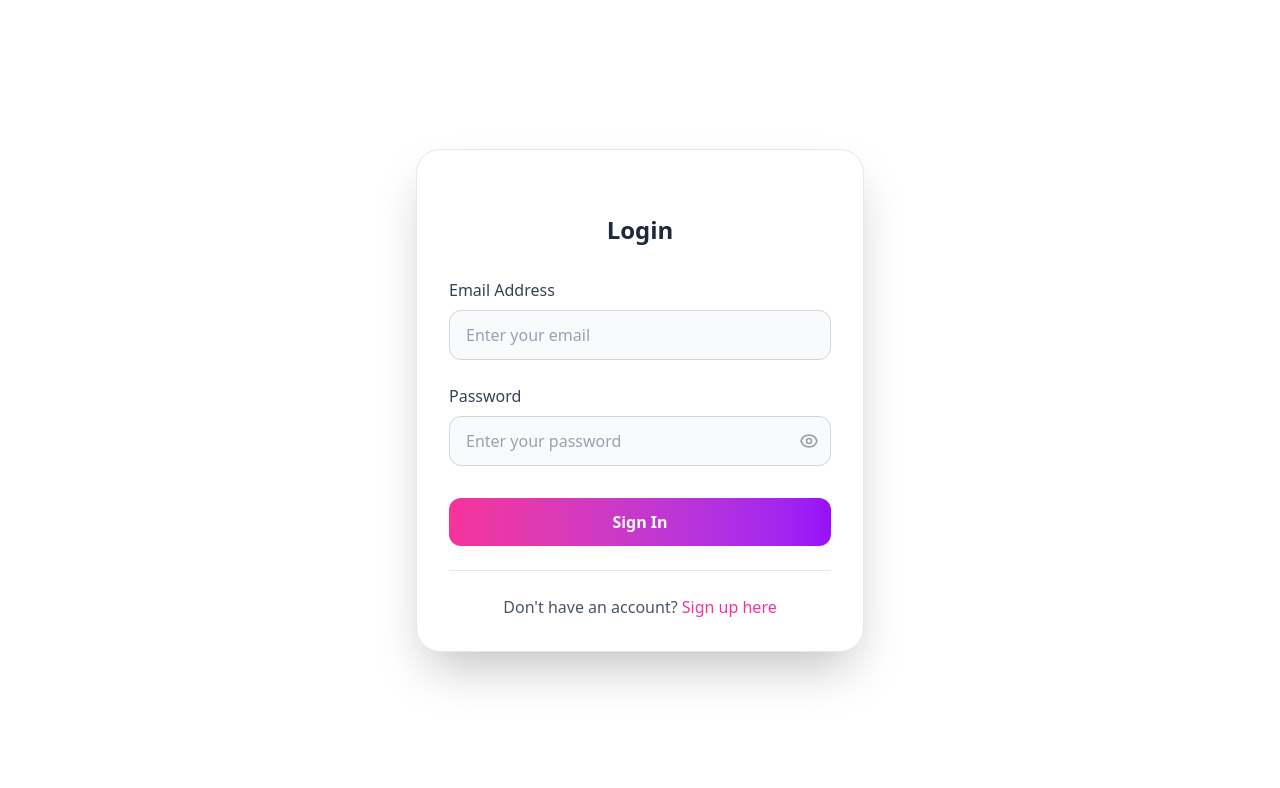
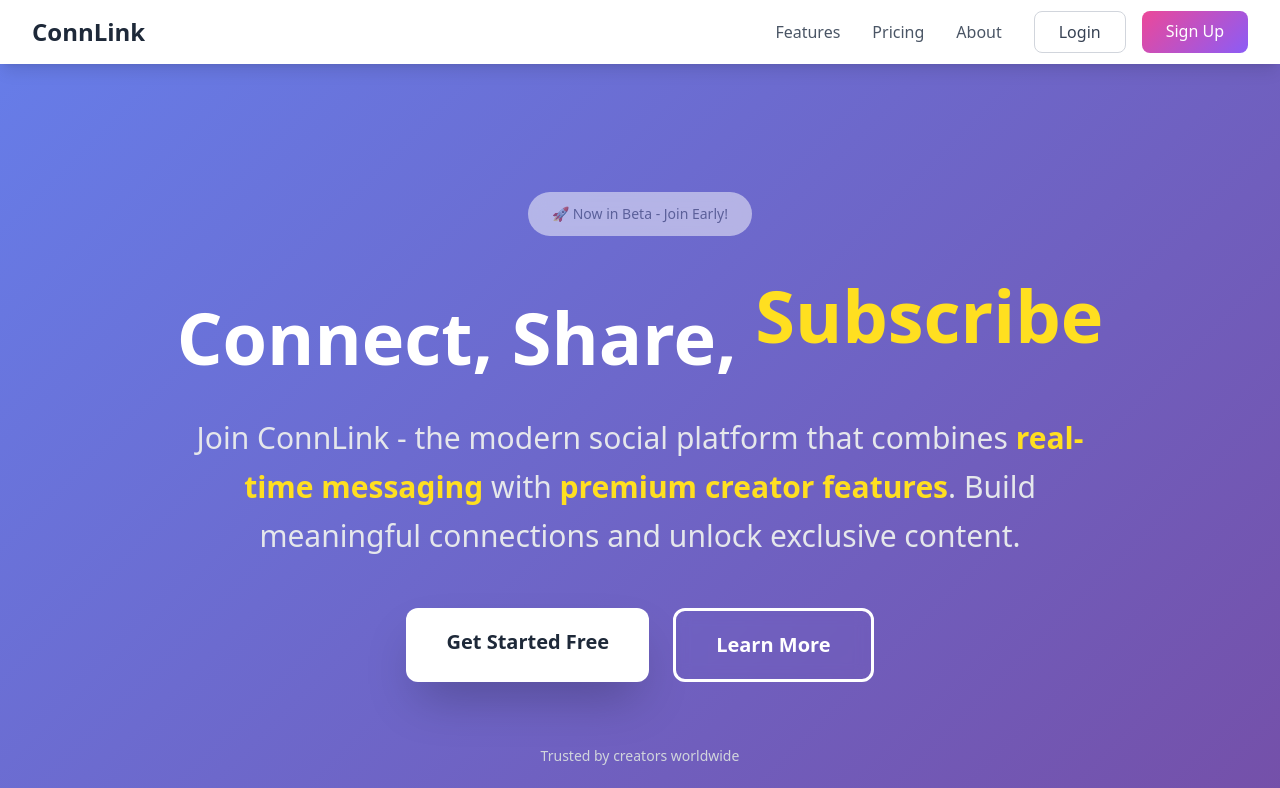
Before and after one commit to Syed-Muslim-19/connlink, a Vue app in the folder frontend/: page /landing in a window 1280 px wide. Before the commit this address led to /login. Shown: the top 788 px of the page. Built offline with nearby package versions, Linux system fonts and the light colour scheme.

Commit message:
All Project Done

```diff
--- a/frontend/src/components/LeftSidebar.vue
+++ b/frontend/src/components/LeftSidebar.vue
@@ -95,12 +95,12 @@ const handleLogout = async () => {
 
   // Force navigation by using window.location as fallback
   try {
-    await router.replace("/login");
+    await router.replace("/landing");
     console.log("🔴 Router navigation completed");
   } catch (error) {
     console.error("🔴 Router navigation failed:", error);
     console.log("🔴 Using window.location fallback");
-    window.location.href = "/login";
+    window.location.href = "/landing";
   }
 };
 
--- a/frontend/src/router.js
+++ b/frontend/src/router.js
@@ -16,8 +16,20 @@ import Login from "./components/Login.vue";
 import Signup from "./components/Signup.vue";
 import SubscriptionSuccess from "./components/SubscriptionSuccess.vue";
 import SubscriptionCancel from "./components/SubscriptionCancel.vue";
+import LandingPage from "./components/LandingPage.vue";
 
 const routes = [
+  // Landing page route
+  {
+    path: "/landing",
+    name: "LandingPage",
+    component: LandingPage,
+  },
+  // Root redirect to landing
+  {
+    path: "/",
+    redirect: "/landing",
+  },
   // Authentication routes (no sidebar)
   {
     path: "/login",
@@ -40,13 +52,13 @@ const routes = [
     name: "SubscriptionCancel",
     component: SubscriptionCancel,
   },
-  // Main layout with nested routes (with sidebar)
+  // Main layout with nested routes (with sidebar) - keep all original paths
   {
     path: "/",
     component: MainLayout,
     children: [
       {
-        path: "",
+        path: "home",
         name: "Home",
         component: Home,
       },
@@ -113,6 +125,7 @@ const router = createRouter({
 router.beforeEach((to, from, next) => {
   const authStore = useAuthStore();
   const publicRoutes = [
+    "/landing",
     "/login",
     "/signup",
     "/subscription/success",
@@ -155,16 +168,16 @@ router.beforeEach((to, from, next) => {
   }
 
   if (requiresAuth && !authStore.isAuthenticated) {
-    // User is not authenticated, redirect to login
-    console.log("🚫 Redirecting to login - not authenticated");
-    next("/login");
+    // User is not authenticated, redirect to landing
+    console.log("🚫 Redirecting to landing - not authenticated");
+    next("/landing");
   } else if (
-    (to.path === "/login" || to.path === "/signup") &&
+    (to.path === "/landing" || to.path === "/login" || to.path === "/signup") &&
     authStore.isAuthenticated
   ) {
     // User is already authenticated, redirect to home
     console.log("✅ Redirecting to home - already authenticated");
-    next("/");
+    next("/home");
   } else {
     // Allow navigation
     console.log("✅ Allowing navigation to:", to.path);
```
